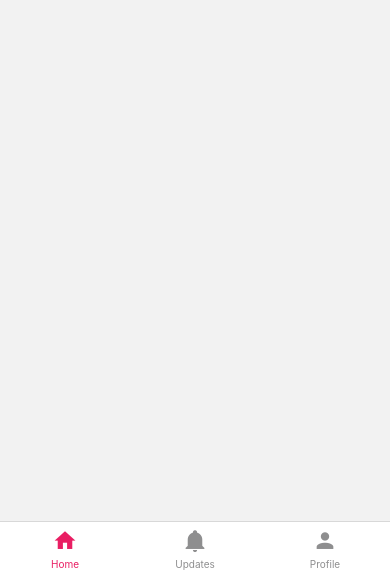
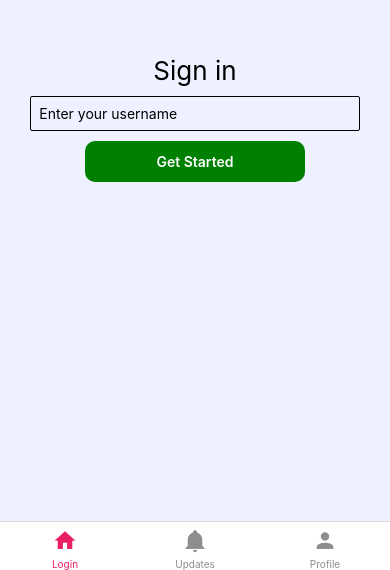
Before and after one commit to safadl/Wave-chat, a React Native app: screen /Login in a window 390 px wide. Shown: the part 274-844 px from the top of the page. Built offline with nearby package versions, Linux system fonts and the light colour scheme.

Commit message:
Add LoginScreen

```diff
--- a/src/navigation/BottomNavigator/BottomNavigator.tsx
+++ b/src/navigation/BottomNavigator/BottomNavigator.tsx
@@ -2,7 +2,7 @@
 
 import { createBottomTabNavigator } from '@react-navigation/bottom-tabs';
 import MaterialCommunityIcons from '@expo/vector-icons/MaterialCommunityIcons';
-import { HomeScreen } from '../../screens/HomeScreen';
+import { LoginScreen } from '../../screens/HomeScreen';
 
 const Tab = createBottomTabNavigator();
 
@@ -63,10 +63,10 @@ const Tab = createBottomTabNavigator();
       }}
     >
       <Tab.Screen
-        name="Feed"
-        component={HomeScreen}
+        name="Login"
+        component={LoginScreen}
         options={{
-          tabBarLabel: 'Home',
+          tabBarLabel: 'Login',
           tabBarIcon: ({ color, size }) => (
             <MaterialCommunityIcons name="home" color={color} size={size} />
           ),
@@ -74,7 +74,7 @@ const Tab = createBottomTabNavigator();
       />
       <Tab.Screen
         name="Notifications"
-        component={HomeScreen}
+        component={LoginScreen}
         options={{
           tabBarLabel: 'Updates',
           tabBarIcon: ({ color, size }) => (
@@ -85,7 +85,7 @@ const Tab = createBottomTabNavigator();
       />
       <Tab.Screen
         name="Profile"
-        component={HomeScreen}
+        component={LoginScreen}
         options={{
           tabBarLabel: 'Profile',
           tabBarIcon: ({ color, size }) => (
--- a/src/screens/HomeScreen/HomeScreen.tsx
+++ /dev/null
@@ -1,52 +0,0 @@
-import React, { memo, useCallback, useState } from 'react';
-import { Dimensions, ScrollView, StyleSheet, Text, View } from 'react-native';
-// import Slider from '@react-native-community/slider';
-// import { FlashList } from '@shopify/flash-list';
-
-import { LoadingIcon } from '../../components/LoadingIcon/LoadingIcon';
-import { LoadingState } from '../../components/types';
-
-const CARD_WIDTH = Dimensions.get('window').width;
-
-const styles = StyleSheet.create({
-
-});
-
-export const HomeScreen = memo(() => {
-//   const [sliderValue, setSliderValue] = useState(0);
-
-//   const { sessionsList, loadingState } = useFetchSessions(sliderValue);
-
-//   const renderSection = useCallback((item: any) => {
-//     return <userItemCard item={item} />;
-//   }, []);
-
-//   const handleSliderChange = (value: number) => {
-//     setSliderValue(Math.round(value));
-//   };
-  return  (
-
-    <View style={{ flex: 1 }}>
-      {/* <ScrollView>
-        <View style={styles.container}>
-          <FlashList
-            data={sessionsList}
-            renderItem={({ item }) => renderSection(item)}
-            estimatedItemSize={20}
-          />
-        </View>
-      </ScrollView>
-      <View style={{ alignSelf: 'center', padding: 10 }}>
-        <Slider
-          style={{ width: 200, height: 40 }}
-          minimumValue={0}
-          maximumValue={20}
-          minimumTrackTintColor="#fffff"
-          maximumTrackTintColor="#000000"
-          onSlidingComplete={handleSliderChange}
-          value={sliderValue}
-        />
-      </View> */}
-    </View>
-  );
-});
--- /dev/null
+++ b/src/screens/HomeScreen/LoginScreen.tsx
@@ -0,0 +1,84 @@
+import React, { useState } from "react";
+import {
+    Text,
+    SafeAreaView,
+    View,
+    TextInput,
+    Pressable,
+    Alert,
+    StyleSheet,
+} from "react-native";
+
+
+export const LoginScreen = ({ }) => {
+    const [username, setUsername] = useState("");
+
+    const handleSignIn = () => {
+        if (username.trim()) {
+            console.log({ username });
+        } else {
+            Alert.alert("Username is required.");
+        }
+    };
+
+    return (
+        <SafeAreaView style={styles.loginscreen}>
+            <View style={styles.loginscreen}>
+                <Text style={styles.loginheading}>Sign in</Text>
+                <View style={styles.logininputContainer}>
+                    <TextInput
+                        autoCorrect={false}
+                        placeholder='Enter your username'
+                        style={styles.logininput}
+                        onChangeText={(value) => setUsername(value)}
+                    />
+                </View>
+
+                <Pressable onPress={handleSignIn} style={styles.loginbutton}>
+                    <View>
+                        <Text style={styles.loginbuttonText}>Get Started</Text>
+                    </View>
+                </Pressable>
+            </View>
+        </SafeAreaView>
+    );
+};
+
+const styles=StyleSheet.create({
+  loginscreen: {
+    flex: 1,
+    backgroundColor: "#EEF1FF",
+    alignItems: "center",
+    justifyContent: "center",
+    padding: 12,
+    width: "100%",
+},
+loginheading: {
+    fontSize: 26,
+    marginBottom: 10,
+},
+logininputContainer: {
+    width: "100%",
+    alignItems: "center",
+    justifyContent: "center",
+},
+logininput: {
+    borderWidth: 1,
+    width: "90%",
+    padding: 8,
+    borderRadius: 2,
+},
+loginbutton: {
+    backgroundColor: "green",
+    padding: 12,
+    marginVertical: 10,
+    width: "60%",
+    borderRadius: 10,
+    elevation: 1,
+},
+loginbuttonText: {
+    textAlign: "center",
+    color: "#fff",
+    fontWeight: "600",
+},
+})
--- a/src/screens/HomeScreen/index.ts
+++ b/src/screens/HomeScreen/index.ts
@@ -1 +1 @@
-export { HomeScreen } from './HomeScreen';
+export { LoginScreen } from './LoginScreen';
```
